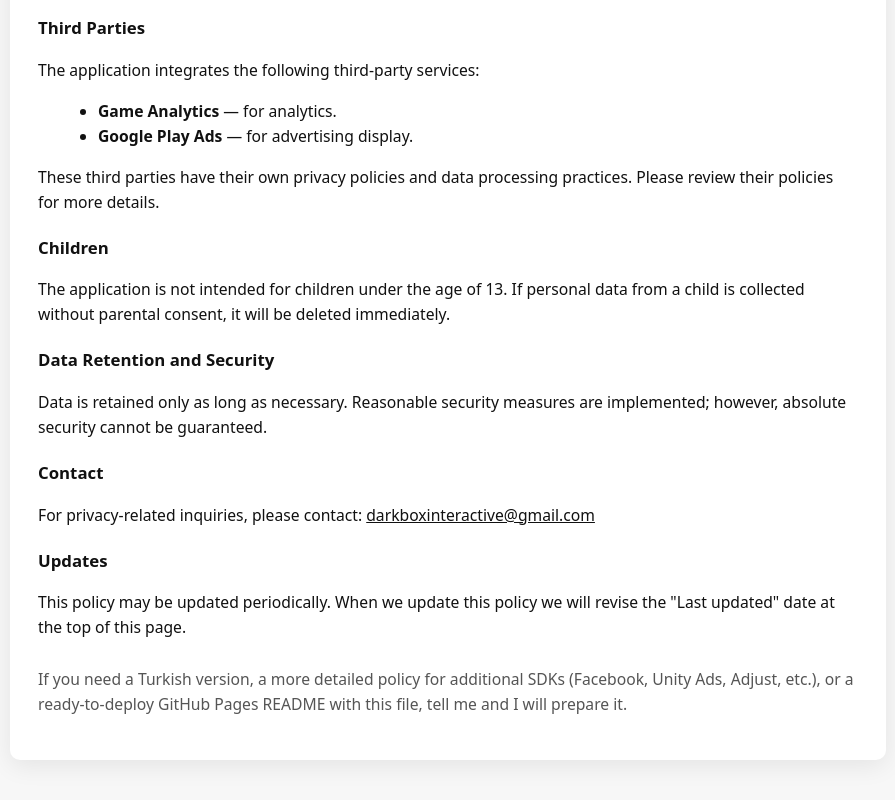
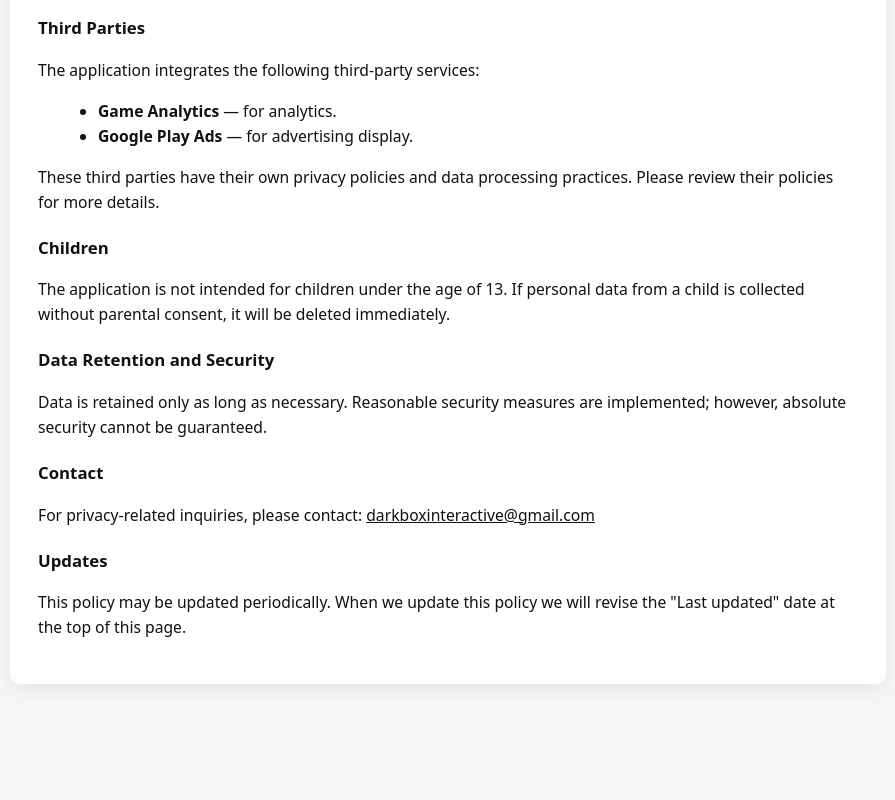
Before and after one commit to sergencam/privacy-policy, a plain HTML site: page index.html in a window 1280 px wide. Shown: the part 537-1337 px from the top of the page, without its empty margins (192-1087 px from the left). After the commit the page ends 1285 px from the top, so only its background shows below. Drawn offline with Linux system fonts and the light colour scheme.

Commit message:
Update index.html

```diff
--- a/index.html
+++ b/index.html
@@ -51,10 +51,6 @@
 
     <h2>Updates</h2>
     <p>This policy may be updated periodically. When we update this policy we will revise the "Last updated" date at the top of this page.</p>
-
-    <footer>
-      <p>If you need a Turkish version, a more detailed policy for additional SDKs (Facebook, Unity Ads, Adjust, etc.), or a ready-to-deploy GitHub Pages README with this file, tell me and I will prepare it.</p>
-    </footer>
   </div>
 </body>
 </html>
```
